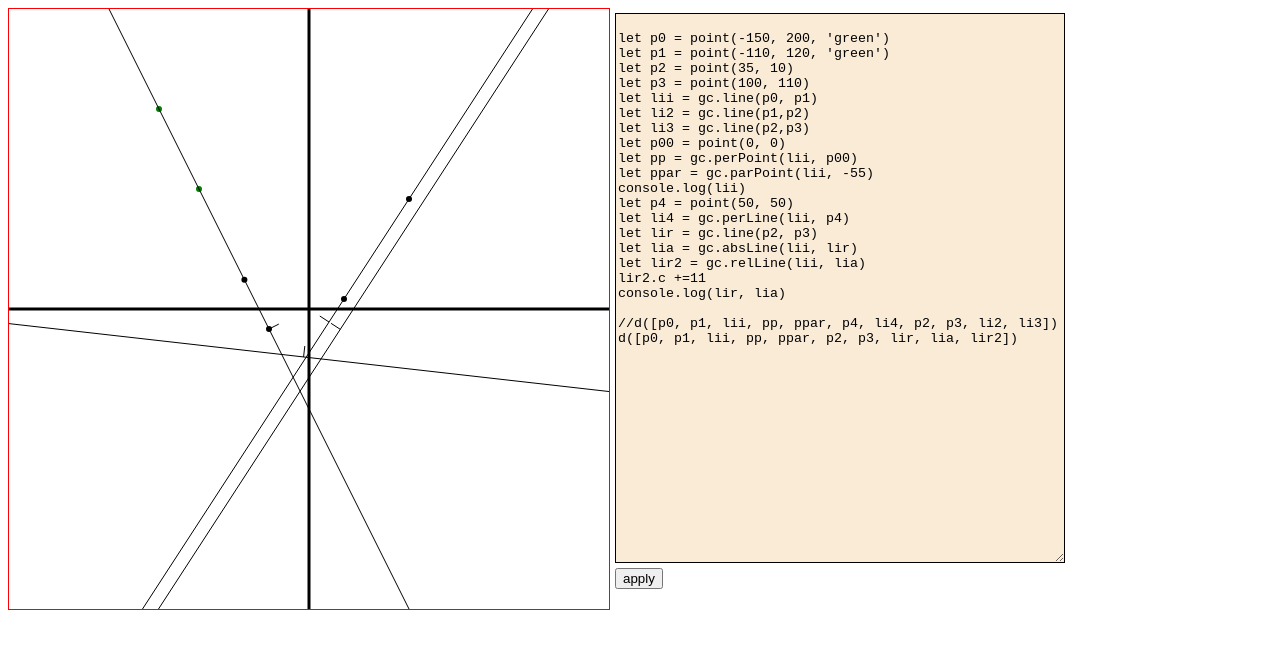
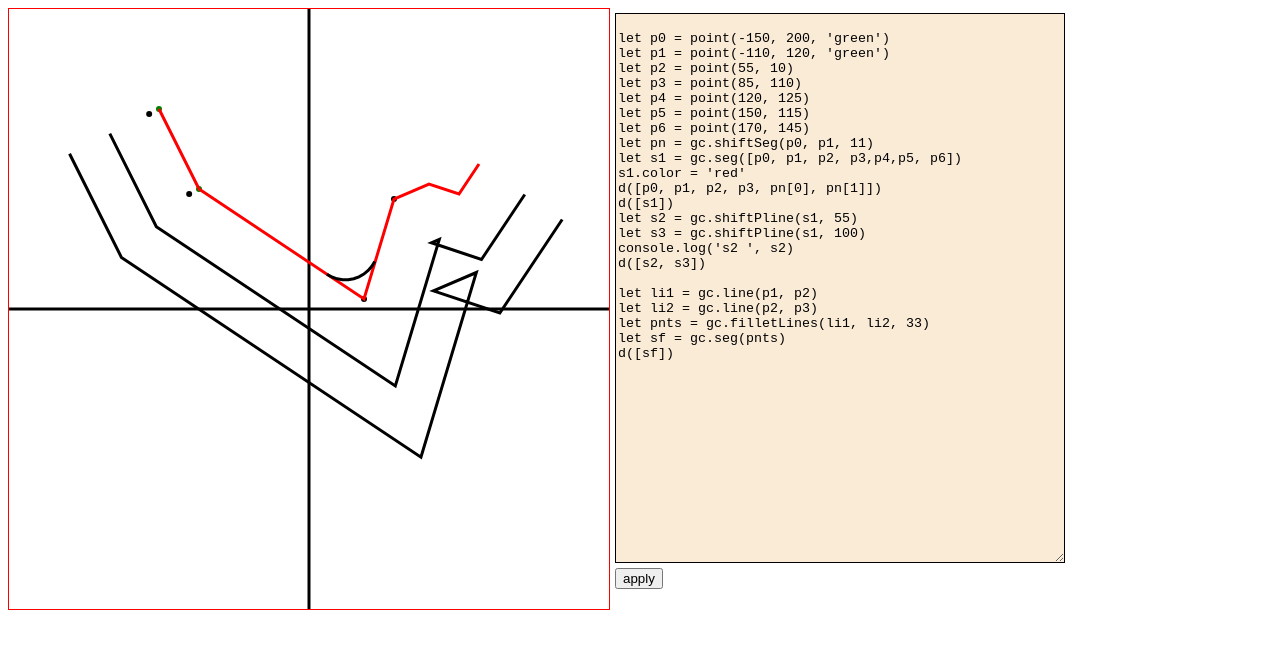
Before and after one commit to kasm/geom, a plain HTML site: page index.html in a window 1280 px wide. Drawn offline with Linux system fonts and the light colour scheme.

Commit message:
add fillet

```diff
--- a/geom_core.js
+++ b/geom_core.js
@@ -123,6 +123,27 @@ var GeomCore = function() {
                     y: (ob2.a * ob1.c - ob1.a * ob2.c) / d
                 }
             }
+            if (ob1.type === 'seg' && ob2.type === 'seg') {
+                let li1 = this.line(ob1)
+                let li2 = this.line(ob2)
+                let p = this.int(li1, li2)
+                let p11x = this.parPoint(li1, ob1.pts[0])
+                let p12x = this.parPoint(li1, ob1.pts[1])
+                let p21x = this.parPoint(li2, ob2.pts[0])
+                let p22x = this.parPoint(li2, ob2.pts[1])
+                let pi1 = this.parPoint(li1, p)
+                let pi2 = this.parPoint(li2, p)
+                if (
+                    ((p11x < pi1 && p12x > pi1) ||
+                    (p11x > pi1 && p12x < pi1)) &&
+                    ((p21x < pi2 && p22x > pi2) ||
+                    (p21x > pi2 && p22x < pi2))
+                ) {
+                    return [p]
+                } else {
+                    return []
+                }
+            }
         },
         'point_mid_point_point': function(rez, p0, p1) {
             rez[0] = (p0[0]+p1[0])/2;
@@ -194,7 +215,7 @@ var GeomCore = function() {
             let a2 = this.lineGetAbs(line, r1)
             return a2
         },
-        'parPoint': function(line, t) {
+        'pointPar': function(line, t) {
             let r1 = this.lineGetRel(line, point)
             r1.y = 0
             let a2 = this.lineGetAbs(line, {type: 'point', x: t, y:0})
@@ -207,6 +228,10 @@ var GeomCore = function() {
             let pRelNew = this.lineGetRel(l2, point)
             l2.c = -pRelNew.y
             return l2
+        },
+        'parPoint': function(line, p) {
+            let pn = this.lineGetRel(line, p)
+            return pn.x
         },
 
 
@@ -243,9 +268,101 @@ var GeomCore = function() {
             let b = line.b * baseLine.b + baseLine.a * line.a;
             let ac = this.lineCenter(line);
             let rc = this.lineGetRel(baseLine, ac)
-            let c = ac.x * baseLine.a + ac.y * baseLine.b;
+            let c = rc.x * baseLine.a + rc.y * baseLine.b;
+            c = rc.x * a + rc.y * b;
             return {type: 'line', a, b, c: -c}
         },
+
+        'shiftSeg': function(p1, p2, shift) {
+            let line = this.line(p1, p2)
+            let r1 = this.lineGetRel(line, p1)
+            let r2 = this.lineGetRel(line, p2)
+            line.c += shift
+            let p1n = this.pointPar(line, r1.x)
+            let p2n = this.pointPar(line, r2.x)
+            return [p1n, p2n]
+        },
+
+        'shiftPline': function(pline, shift) {
+            console.log(pline)
+            let s2 = {type: 'seg', pts: []}
+            for (let i=0; i<-pline.pts.length - 1; i++) {
+                let p1 = pline.pts[i]
+                let p2 = pline.pts[i+1]
+                let s = this.shiftSeg(p1, p2, shift)
+                s2.pts.push(s[0])
+                s2.pts.push(s[1])
+            }
+            let lastPoint
+            let firstPoint
+
+            for (let i=1; i<pline.pts.length-1; i++) {
+
+                let p1 = pline.pts[i-1]
+                let p2 = pline.pts[i]
+                let p3 = pline.pts[i+1]
+                let s = this.shiftSeg(p1, p2)
+                let [p1n, p2n] = this.shiftSeg(p1, p2, shift)
+                let [p21n, p3n] = this.shiftSeg(p2, p3, shift)
+                let li1 = this.line(p1n, p2n)
+                let li2 = this.line(p21n, p3n)
+                let p2i = this.int(li1, li2)
+                if (i==1) s2.pts.push(p1n)
+                s2.pts.push(p2i)
+                lastPoint = p3n
+
+            }
+            s2.pts.push(lastPoint)
+            return s2
+        },
+        'filletLines': function(line1, line2, r) {
+            let pi = this.int(line1, line2)
+            let pnts = []
+            let lr1 = JSON.parse(JSON.stringify(line1))
+            let lr2 = JSON.parse(JSON.stringify(line2))
+            lr1.c -= r
+            lr2.c -= r
+            let pir = this.int(lr1, lr2)
+            // pir.x = 0
+            // pir.y = 0
+            let pir1 = this.perPoint(line1, pir)
+            let pir2 = this.perPoint(line2, pir)
+            let d1x = pir1.x - pir.x
+            let d1y = pir1.y - pir.y
+            console.log('d ', d1x, d1y)
+            let ang1 = Math.atan2(d1y, d1x)
+            let ang2 = Math.atan2(pir2.y - pir.y, pir2.x - pir.x)
+            let dang = ang2 - ang1
+            console.log(pir, pir1, pir2)
+            console.log('ang1 ang2 ',ang1, ang2)
+            console.log(d1x, d1y)
+            let n = 11
+            // pnts.push(pir)
+            // pnts.push(pir1)
+            // pnts.push(pir2)
+            for (let i=0; i<n; i++) {
+                //if (i>3) continue
+                let ang = ang1 + dang * i / n //+ Math.PI;
+                let dx = r * Math.cos(ang)
+                let dy = r * Math.sin(ang)
+                let x = pir.x + dx
+                let y = pir.y + dy
+                console.log(ang1, dx, dy, Math.cos(ang1))
+
+                pnts.push({type: 'point', x, y})
+            }
+            return pnts
+        },
+        'filletPoly': function(pline, r) {
+            let pts = pline.pts
+            for (let i=1; i<pts.length-1; i++) {
+
+            }
+        },
+        'seg': function(a) {
+            return {type: 'seg', pts: a}
+        },
+
 
 
 
--- a/index.html
+++ b/index.html
@@ -103,17 +103,28 @@
   function point(x, y, color) { return {type: 'point', x, y, color: color ?? 'black'}}
 
   function ds(seg1, color) {
+
+
+
     if (seg1?.type) {
 
     }
     console.log('ds ', seg1)
     ctx.beginPath()
+    ctx.strokeStyle = (color ?? seg1.color) ?? 'black'
+
     ctx.lineWidth= 3
     if (seg1?.type) {
       let p1 = conv(seg1.pts[0])
-      let p2 = conv(seg1.pts[1])
-      ctx.moveTo(p1.x, p1.y)
-      ctx.lineTo(p2.x, p2.y)
+
+      ctx.moveTo(p1[0], p1[1])
+      for (let i=1; i<seg1.pts.length; i++) {
+        let p2 = conv(seg1.pts[i])
+
+        ctx.lineTo(p2[0], p2[1])
+
+      }
+
     } else {
       ctx.moveTo(conv(seg1[0])[0], conv(seg1[0])[1])
       ctx.lineTo(conv(seg1[1])[0], conv(seg1[1])[1])
@@ -212,7 +223,7 @@ dli(e3)
 p = `
 let p0 = point(-150, 200, 'green')
 let p1 = point(-110, 120, 'green')
-let p2 = point(35, 10)
+let p2 = point(55, 10)
 let p3 = point(100, 110)
 let lii = gc.line(p0, p1)
 let li2 = gc.line(p1,p2)
@@ -226,11 +237,37 @@ let li4 = gc.perLine(lii, p4)
 let lir = gc.line(p2, p3)
 let lia = gc.absLine(lii, lir)
 let lir2 = gc.relLine(lii, lia)
-lir2.c +=11
+let p5 = gc.lineGetRel(lii, {x: 5, y:0})
+lir2.c +=3
 console.log(lir, lia)
 
 //d([p0, p1, lii, pp, ppar, p4, li4, p2, p3, li2, li3])
-d([p0, p1, lii, pp, ppar, p2, p3, lir, lia, lir2])
+d([p0, p1, lii, pp, ppar, p2, p3, lir, p5, lia, lir2])
+`
+
+p = `
+let p0 = point(-150, 200, 'green')
+let p1 = point(-110, 120, 'green')
+let p2 = point(55, 10)
+let p3 = point(85, 110)
+let p4 = point(120, 125)
+let p5 = point(150, 115)
+let p6 = point(170, 145)
+let pn = gc.shiftSeg(p0, p1, 11)
+let s1 = gc.seg([p0, p1, p2, p3,p4,p5, p6])
+s1.color = 'red'
+d([p0, p1, p2, p3, pn[0], pn[1]])
+d([s1])
+let s2 = gc.shiftPline(s1, 55)
+let s3 = gc.shiftPline(s1, 100)
+console.log('s2 ', s2)
+d([s2, s3])
+
+let li1 = gc.line(p1, p2)
+let li2 = gc.line(p2, p3)
+let pnts = gc.filletLines(li1, li2, 33)
+let sf = gc.seg(pnts)
+d([sf])
 `
   ta.value=p
 
```
